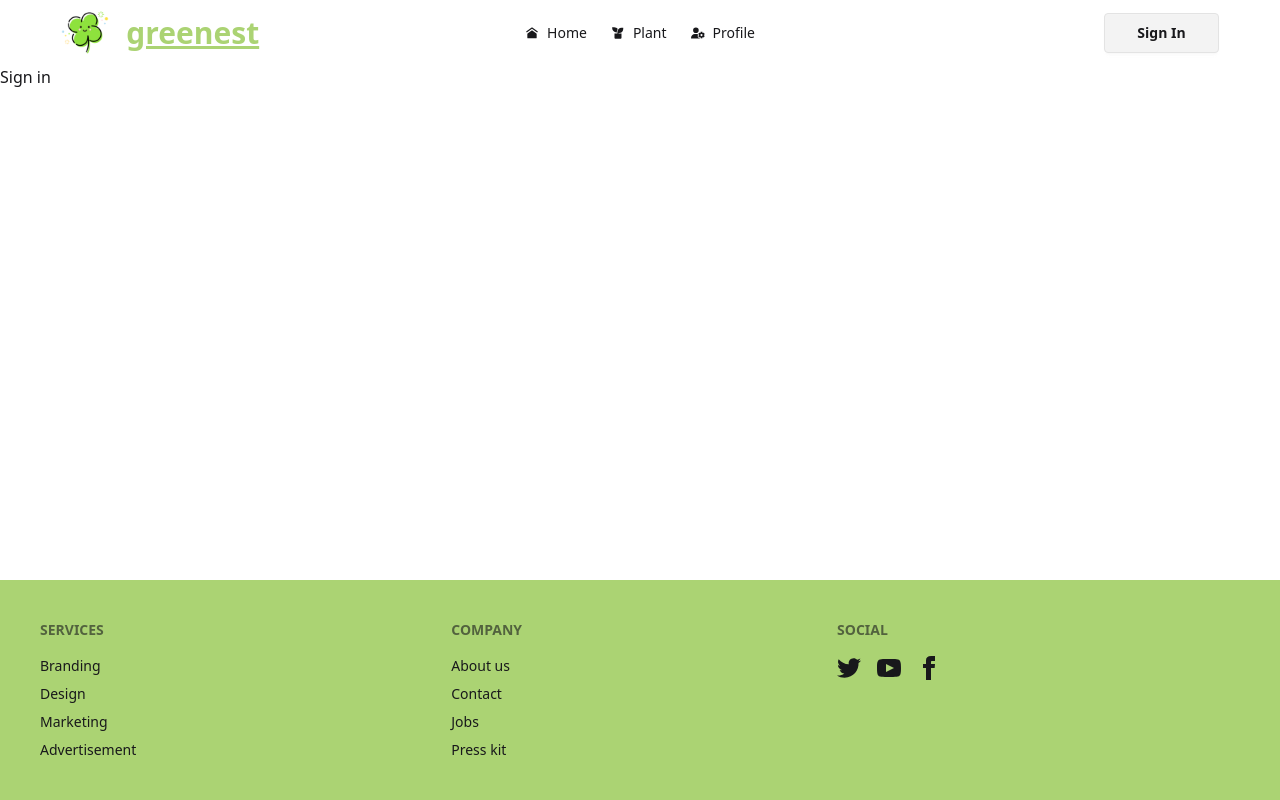
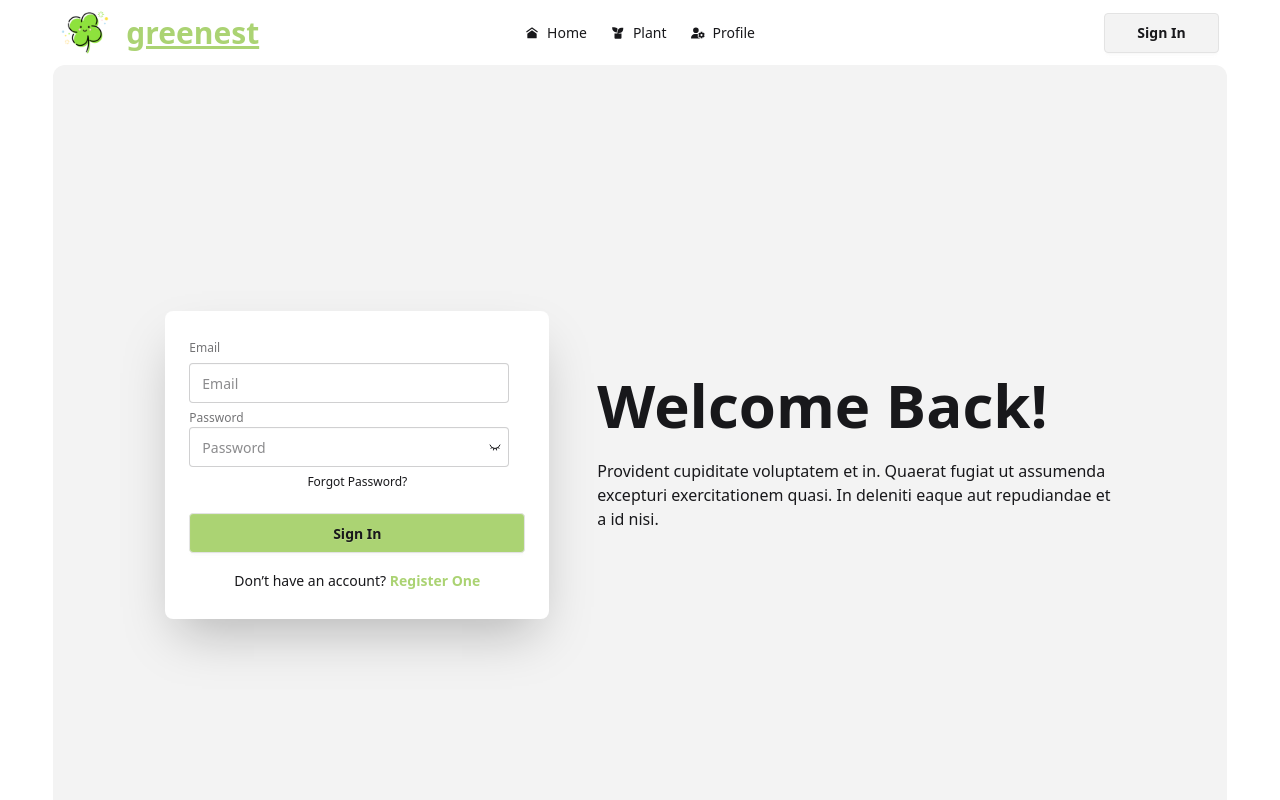
Before and after one commit to mhasantushar/w3ssmnt-phero-fe-greennest-b12a09, a React (Vite) app: page /auth/signin in a window 1280 px wide. Shown: the top 800 px of the page. Built offline with nearby package versions, Linux system fonts and the light colour scheme.

Commit message:
all set, starting firebase modules

```diff
--- a/src/compos/RootFooterComp.jsx
+++ b/src/compos/RootFooter.jsx
@@ -1,6 +1,6 @@
 import React from "react";
 
-const RootFooterComp = () => {
+const RootFooter = () => {
   return (
     <footer className="footer sm:footer-horizontal bg-secondary text-base-content p-10">
       <nav>
@@ -59,4 +59,4 @@ const RootFooterComp = () => {
   );
 };
 
-export default RootFooterComp;
+export default RootFooter;
--- a/src/compos/RootHeaderComp.jsx
+++ b/src/compos/RootHeader.jsx
@@ -1,11 +1,11 @@
 import React from "react";
 import logoApp from "../assets/logo.png";
 import "../../src/index.css";
-import { NavLink } from "react-router";
+import { Link, NavLink } from "react-router";
 import { RiHome9Fill, RiPlantFill } from "react-icons/ri";
 import { FaUserGear } from "react-icons/fa6";
 
-const RootHeaderComp = () => {
+const RootHeader = () => {
   const rootMenuItems = (
     <>
       <li>
@@ -69,11 +69,11 @@ const RootHeaderComp = () => {
           </ul>
         </nav>
         <nav className="navbar-end">
-          <a className="btn px-8">Sign In</a>
+          <Link to={'/auth/signin'} className="btn px-8">Sign In</Link>
         </nav>
       </div>
     </div>
   );
 };
 
-export default RootHeaderComp;
+export default RootHeader;
--- a/src/layouts/AuthLayout.jsx
+++ b/src/layouts/AuthLayout.jsx
@@ -1,19 +1,21 @@
 import React from "react";
-import RootHeaderComp from "../compos/RootHeaderComp";
-import RootFooterComp from "../compos/RootFooterComp";
+import RootHeader from "../compos/RootHeader";
+import RootFooter from "../compos/RootFooter";
 import { Outlet } from "react-router";
 
 const AuthLayout = () => {
   return (
     <div>
       <header className="w-11/12 mx-auto">
-        <RootHeaderComp />
+        <RootHeader />
       </header>
-      <main className="min-h-[calc(100dvh-285px)]">
+
+      <main className="w-11/12 mx-auto min-h-[calc(100dvh-285px)]">
         <Outlet />
       </main>
+
       <footer>
-        <RootFooterComp />
+        <RootFooter />
       </footer>
     </div>
   );
--- a/src/layouts/RootLayout.jsx
+++ b/src/layouts/RootLayout.jsx
@@ -1,19 +1,19 @@
 import React from "react";
-import RootHeaderComp from "../compos/RootHeaderComp";
-import RootFooterComp from "../compos/RootFooterComp";
+import RootHeader from "../compos/RootHeader";
+import RootFooter from "../compos/RootFooter";
 import { Outlet } from "react-router";
 
 const RootLayout = () => {
   return (
     <div>
       <header className="w-11/12 mx-auto">
-        <RootHeaderComp />
+        <RootHeader />
       </header>
       <main className="min-h-[calc(100dvh-285px)]">
         <Outlet/>
       </main>
       <footer>
-        <RootFooterComp />
+        <RootFooter />
       </footer>
     </div>
   );
--- a/src/pages/AuthRegister.jsx
+++ b/src/pages/AuthRegister.jsx
@@ -1,9 +1,91 @@
-import React from 'react';
+import React, { useRef, useState } from "react";
+import { LuEye, LuEyeClosed } from "react-icons/lu";
+import { Link, useLocation, useNavigate } from "react-router";
 
 const AuthRegister = () => {
+  // state var for password's visibility mgmt
+  const [passwordVisible, setPasswordVisible] = useState(false);
+
+  // these vars will be used to redirect after login,
+  // when came here from a private route
+  const currentLocation = useLocation();
+  const intendedLocation = currentLocation.state || "/";
+  // console.log(intendedLocation);
+  const navigate = useNavigate();
+
+  // this is to catch email field's value to use in 'Forgot Password' module
+  const refEmailInputField = useRef(null);
+
   return (
-    <div>
-      Register
+    <div className="hero bg-base-200 min-h-screen rounded-xl p-24">
+      <div className="hero-content gap-12 flex-col lg:flex-row-reverse">
+        <div className="text-center lg:text-left">
+          <h1 className="text-6xl font-bold">Register now!</h1>
+          <p className="py-6">
+            Welcome! Create your account to get started and join our community.
+          </p>
+        </div>
+
+        <div className="card bg-base-100 w-full max-w-sm shrink-0 shadow-2xl">
+          <form className="card-body">
+            <fieldset className="fieldset">
+
+              <label className="label">Name</label>
+              <input
+                type="text"
+                className="input"
+                placeholder="Full Name"
+                name="name"
+              />
+              <label className="label">Photo URL</label>
+              <input
+                type="url"
+                className="input"
+                placeholder="Photo URL"
+                name="purl"
+              />
+
+              <label className="label">Email</label>
+              <input
+                type="email"
+                className="input"
+                placeholder="Email"
+                name="fmail"
+                restricted
+                ref={refEmailInputField}
+              />
+
+              <div className="relative">
+                <label className="label">Password</label>
+                <input
+                  type={passwordVisible ? "text" : "password"}
+                  className="input"
+                  placeholder="Password"
+                  name="fpass"
+                  restricted
+                />
+                <span
+                  onClick={() => setPasswordVisible(!passwordVisible)}
+                  className="top-8 right-6 z-50 absolute cursor-pointer"
+                >
+                  {passwordVisible ? <LuEye /> : <LuEyeClosed />}
+                </span>
+              </div>
+
+              <button type="submit" className="btn bg-secondary mt-4">
+                Register
+              </button>
+
+              <p className="mt-3 text-sm text-center">
+                Already have an account?{" "}
+                <Link to="/auth/signin" className="text-secondary font-semibold">
+                  Sing In Here
+                </Link>
+              </p>
+            </fieldset>
+          </form>
+        </div>
+      </div>
     </div>
   );
 };
--- a/src/pages/AuthSignIn.jsx
+++ b/src/pages/AuthSignIn.jsx
@@ -1,9 +1,85 @@
-import React from 'react';
+import React, { useRef, useState } from "react";
+import { LuEye, LuEyeClosed } from "react-icons/lu";
+import { Link, useLocation, useNavigate } from "react-router";
 
 const AuthSignIn = () => {
+  // state var for password's visibility mgmt
+  const [passwordVisible, setPasswordVisible] = useState(false);
+
+  // these vars will be used to redirect after login,
+  // when came here from a private route
+  const currentLocation = useLocation();
+  const intendedLocation = currentLocation.state || "/";
+  // console.log(intendedLocation);
+  const navigate = useNavigate();
+
+  // this is to catch email field's value to use in 'Forgot Password' module
+  const refEmailInputField = useRef(null);
+
   return (
-    <div>
-      Sign in
+    <div className="hero bg-base-200 min-h-screen rounded-xl p-24">
+      <div className="hero-content gap-12 flex-col lg:flex-row-reverse">
+        <div className="text-center lg:text-left">
+          <h1 className="text-6xl font-bold">Welcome Back!</h1>
+          <p className="py-6">
+            Provident cupiditate voluptatem et in. Quaerat fugiat ut assumenda
+            excepturi exercitationem quasi. In deleniti eaque aut repudiandae et
+            a id nisi.
+          </p>
+        </div>
+
+        <div className="card bg-base-100 w-full max-w-sm shrink-0 shadow-2xl">
+          <form className="card-body">
+            <fieldset className="fieldset">
+              <label className="label">Email</label>
+              <input
+                type="email"
+                className="input"
+                placeholder="Email"
+                name="fmail"
+                restricted
+                ref={refEmailInputField}
+              />
+
+              <div className="relative">
+                <label className="label">Password</label>
+                <input
+                  type={passwordVisible ? "text" : "password"}
+                  className="input"
+                  placeholder="Password"
+                  name="fpass"
+                  restricted
+                />
+                <span
+                  onClick={() => setPasswordVisible(!passwordVisible)}
+                  className="top-8 right-6 z-50 absolute cursor-pointer"
+                >
+                  {passwordVisible ? <LuEye /> : <LuEyeClosed />}
+                </span>
+              </div>
+
+              <button
+                className="cursor-pointer hover:underline"
+                // onClick={handleUserResetPassword}
+                type="button"
+              >
+                Forgot Password?
+              </button>
+
+              <button type="submit" className="btn bg-secondary mt-4">
+                Sign In
+              </button>
+
+              <p className="mt-3 text-sm text-center">
+                Don’t have an account?{" "}
+                <Link to="/auth/register" className="text-secondary font-semibold">
+                  Register One
+                </Link>
+              </p>
+            </fieldset>
+          </form>
+        </div>
+      </div>
     </div>
   );
 };
```
Also changed, not shown: src/assets/user.png (deleted).
